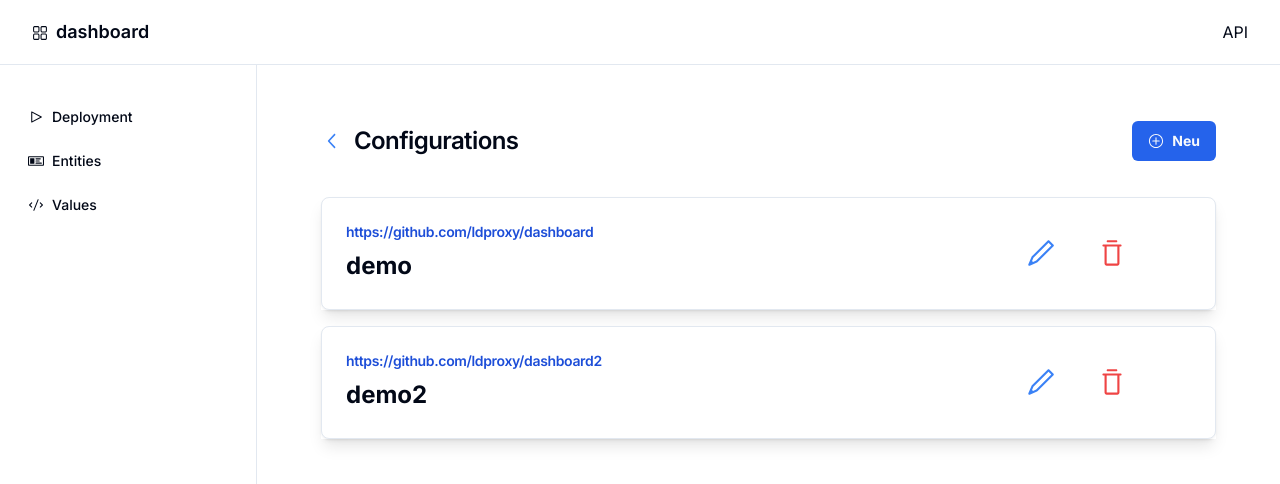
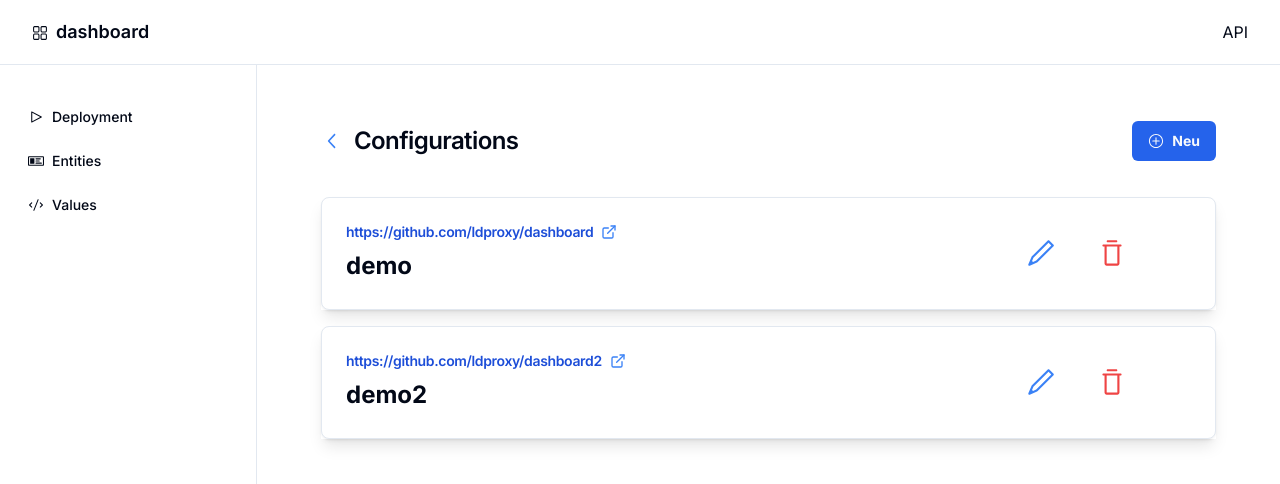
Before and after one commit to ldproxy/dashboard, a Next.js app: page /configurations in a window 1280 px wide. Shown: the top 484 px of the page. Built offline with nearby package versions, Linux system fonts and the light colour scheme.

Commit message:
config url as link

```diff
--- a/src/components/dashboard/infoCfg.tsx
+++ b/src/components/dashboard/infoCfg.tsx
@@ -12,6 +12,7 @@ import { deleteConfig, getCfgs, updateCfg } from "../../lib/utils";
 import { Dialog, DialogTrigger } from "@/components/shadcn-ui/dialog";
 import { PopUpDialog } from "@/lib/deletePopUp";
 import { EditPopUpDialog } from "@/lib/editPopUp";
+import { ExternalLink } from "lucide-react";
 
 interface SummaryProps extends React.HTMLAttributes<HTMLDivElement> {
   name: string;
@@ -63,6 +64,9 @@ export default function InfoCfg({
   const IconPencil: React.FunctionComponent<IconProps> =
     getIcon("Pencil1") || (() => <span />);
 
+  const IconLink: React.FunctionComponent<IconProps> =
+    getIcon("ExternalLink") || (() => <span />);
+
   const deleteCfg = async () => {
     try {
       await deleteConfig(name);
@@ -91,13 +95,23 @@ export default function InfoCfg({
 
   return (
     <div className={`relative shadow-lg ${className}`}>
-      <Link href={route}>
-        <Card>
-          <CardHeader className="flex flex-row items-center justify-between space-y-0 pb-2">
-            <CardTitle className="text-sm font-semibold text-blue-700">
+      <Card>
+        <CardHeader className="flex flex-row items-center justify-between space-y-0 pb-2">
+          <CardTitle className="text-sm font-semibold text-blue-700 flex items-center">
+            <Link
+              href={cfgUrl}
+              target="_blank"
+              className="flex items-center relative group"
+            >
               {cfgUrl}
-            </CardTitle>
-          </CardHeader>
+              <ExternalLink className="ml-2 h-4 w-4 text-blue-500 cursor-pointer" />
+              <span className="absolute bottom-full left-1/2 transform -translate-x-1/2 mb-2 w-max bg-gray-800 text-white text-xs rounded py-1 px-2 opacity-0 group-hover:opacity-100 transition-opacity duration-300">
+                {cfgUrl}
+              </span>
+            </Link>
+          </CardTitle>
+        </CardHeader>
+        <Link href={route}>
           <CardContent className="flex justify-center items-center">
             <div
               className="text-2xl font-bold break-normal"
@@ -109,8 +123,8 @@ export default function InfoCfg({
               {name}
             </div>
           </CardContent>
-        </Card>
-      </Link>
+        </Link>
+      </Card>
       <Dialog open={popUpEdit} onOpenChange={(open) => setPopUpEdit(open)}>
         <DialogTrigger asChild>
           <IconPencil className="absolute right-40 top-1/2 transform -translate-y-1/2 h-8 w-8 text-blue-500 cursor-pointer" />
--- a/src/lib/icons.ts
+++ b/src/lib/icons.ts
@@ -11,6 +11,7 @@ import {
   ReaderIcon,
   TrashIcon,
   Pencil1Icon,
+  ExternalLinkIcon,
 } from "@radix-ui/react-icons";
 import { IconProps } from "@radix-ui/react-icons/dist/types";
 
@@ -26,6 +27,7 @@ export const icons = {
   Reader: "Reader",
   Trash: "Trash",
   Pencil1: "Pencil1",
+  ExternalLink: "ExternalLink",
 };
 
 export const getIcon = (
@@ -54,6 +56,8 @@ export const getIcon = (
       return TrashIcon;
     case icons.Pencil1:
       return Pencil1Icon;
+    case icons.ExternalLink:
+      return ExternalLinkIcon;
     default:
       return undefined;
   }
```
